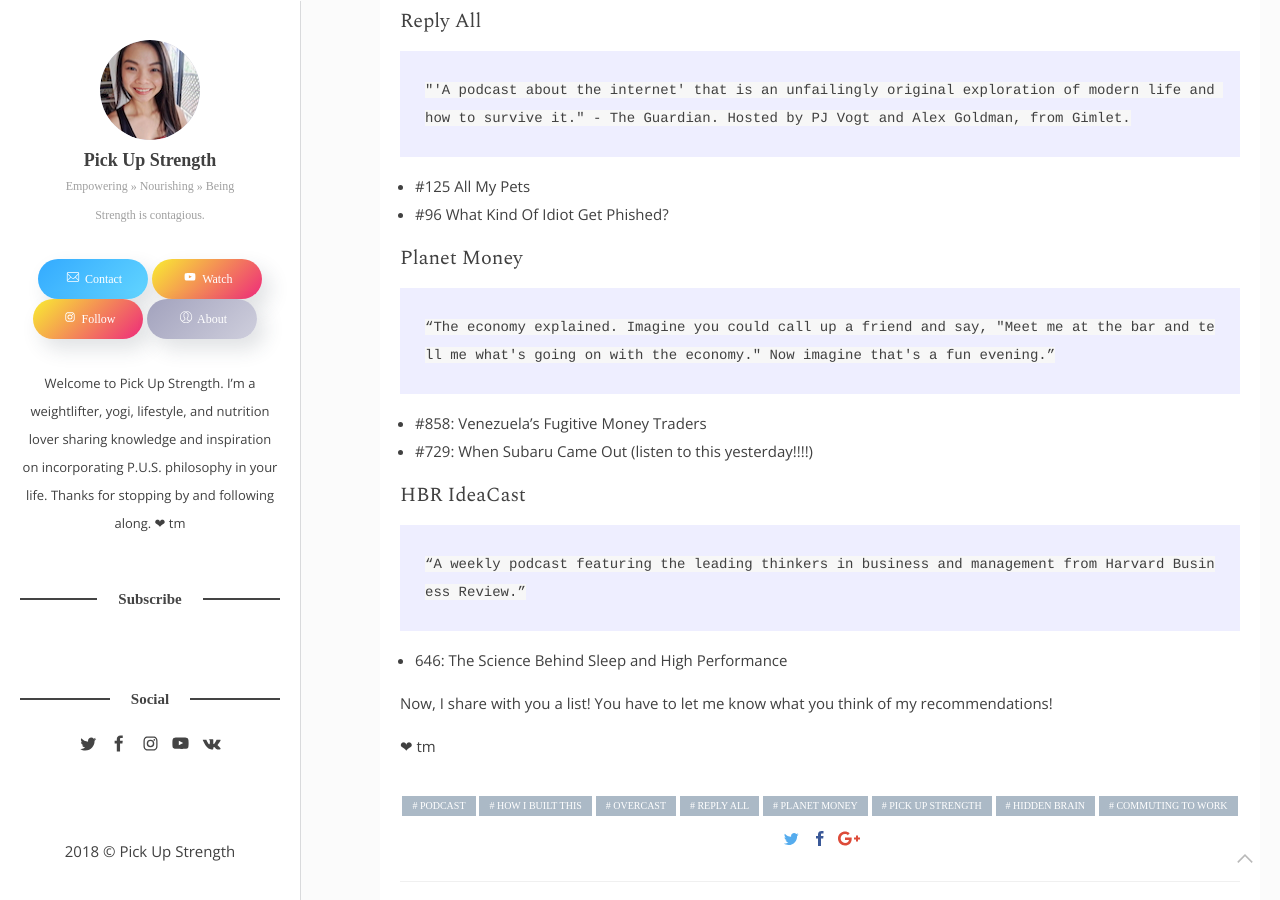
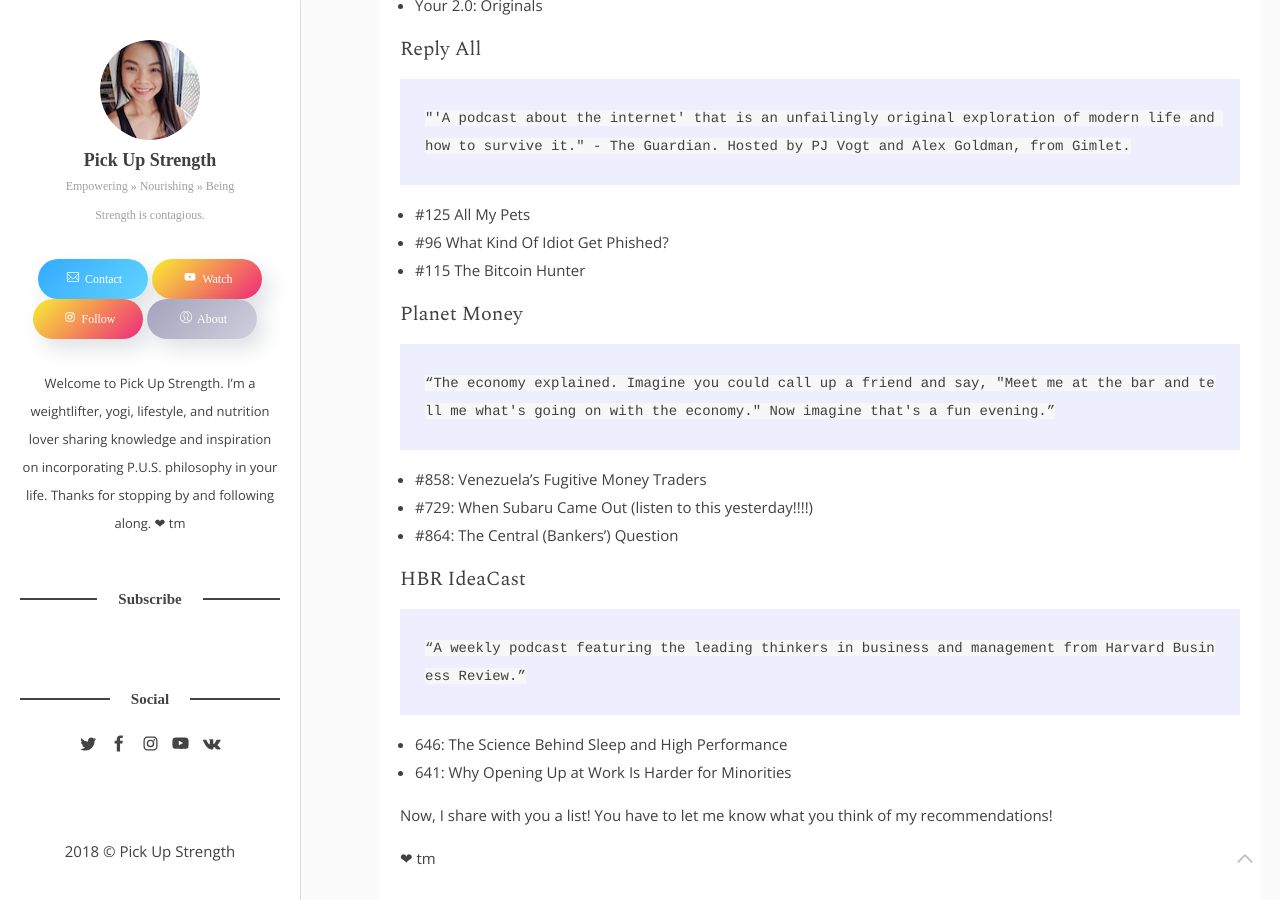
Before and after one commit to teckmonster/pickupstrength, a Jekyll site: the page built from _posts/2018-12-11-Favorite-Podcasts-What-I-Like-To-Listen-To.markdown, in a window 1280 px wide and 900 px high, scrolled down 1709 px. Built offline with Jekyll 4.4.1, drawn with Linux system fonts in a browser that asks for light colours; some web fonts are replaced; comment, search, counter and statistics services are not loaded.

Commit message:
Add new episodes

```diff
--- a/_posts/2018-12-11-Favorite-Podcasts-What-I-Like-To-Listen-To.markdown
+++ b/_posts/2018-12-11-Favorite-Podcasts-What-I-Like-To-Listen-To.markdown
@@ -41,6 +42,7 @@
 
 * #125 All My Pets
 * #96 What Kind Of Idiot Get Phished?
+* #115 The Bitcoin Hunter
 
 #### Planet Money
 
@@ -48,12 +50,14 @@
 
 * #858: Venezuela’s Fugitive Money Traders
 * #729: When Subaru Came Out (listen to this yesterday!!!!)
+* #864: The Central (Bankers') Question
 
 #### HBR IdeaCast
 
     “A weekly podcast featuring the leading thinkers in business and management from Harvard Business Review.”
 
 * 646: The Science Behind Sleep and High Performance
+* 641: Why Opening Up at Work Is Harder for Minorities
 
 Now, I share with you a list! You have to let me know what you think of my recommendations!
 
```
Also changed, not shown: other parts of _posts/2018-12-11-Favorite-Podcasts-What-I-Like-To-Listen-To.markdown (+1 -0 lines).
